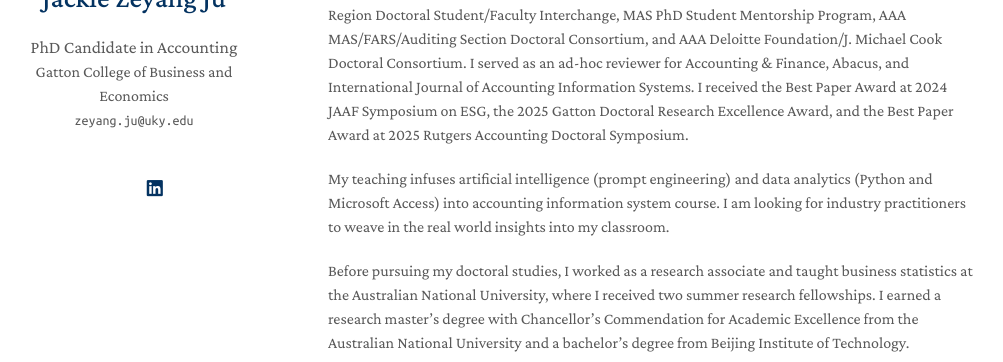
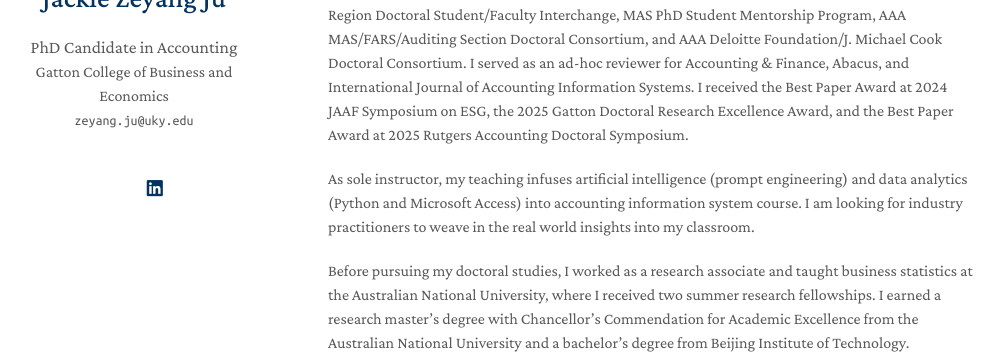
Before and after one commit to zeyang1225/zeyang1225.github.io, a Jekyll site: the page built from index.md, in a window 1280 px wide and 900 px high, cut to the strip 282-900 px from the top of the window. Shown: the top 362 px of the strip, without its empty margins (142-1145 px from the left). Built offline with Jekyll 4.4.1, drawn with Linux system fonts in a browser that asks for light colours; nearby versions of some CDN libraries; comment, search, counter and statistics services are not loaded; a style sheet for code colours, icons or effects is not loaded.

Commit message:
Update home.md

```diff
--- a/_includes/home.md
+++ b/_includes/home.md
@@ -6,7 +6,7 @@ Welcome! I am Jackie Zeyang (pronounced 'Zuh-Yahng') Ju, a fifth-year Ph.D. cand
 
 I use archival method and machine learning to understand technology and sustainability issues (artificial intelligence, climate commitments, and human capital) in accounting. My research presented at academic conferences and universities across the globe. I participated in AAA Southeast Region Doctoral Student/Faculty Interchange, MAS PhD Student Mentorship Program, AAA MAS/FARS/Auditing Section Doctoral Consortium, and AAA Deloitte Foundation/J. Michael Cook Doctoral Consortium. I served as an ad-hoc reviewer for Accounting & Finance, Abacus, and International Journal of Accounting Information Systems. I received the Best Paper Award at 2024 JAAF Symposium on ESG, the 2025 Gatton Doctoral Research Excellence Award, and the Best Paper Award at 2025 Rutgers Accounting Doctoral Symposium.
 
-My teaching infuses artificial intelligence (prompt engineering) and data analytics (Python and Microsoft Access) into accounting information system course. I am looking for industry practitioners to weave in the real world insights into my classroom.
+As sole instructor, my teaching infuses artificial intelligence (prompt engineering) and data analytics (Python and Microsoft Access) into accounting information system course. I am looking for industry practitioners to weave in the real world insights into my classroom.
 
 Before pursuing my doctoral studies, I worked as a research associate and taught business statistics at the Australian National University, where I received two summer research fellowships. I earned a research master’s degree with Chancellor’s Commendation for Academic Excellence from the Australian National University and a bachelor’s degree from Beijing Institute of Technology.
 
```
